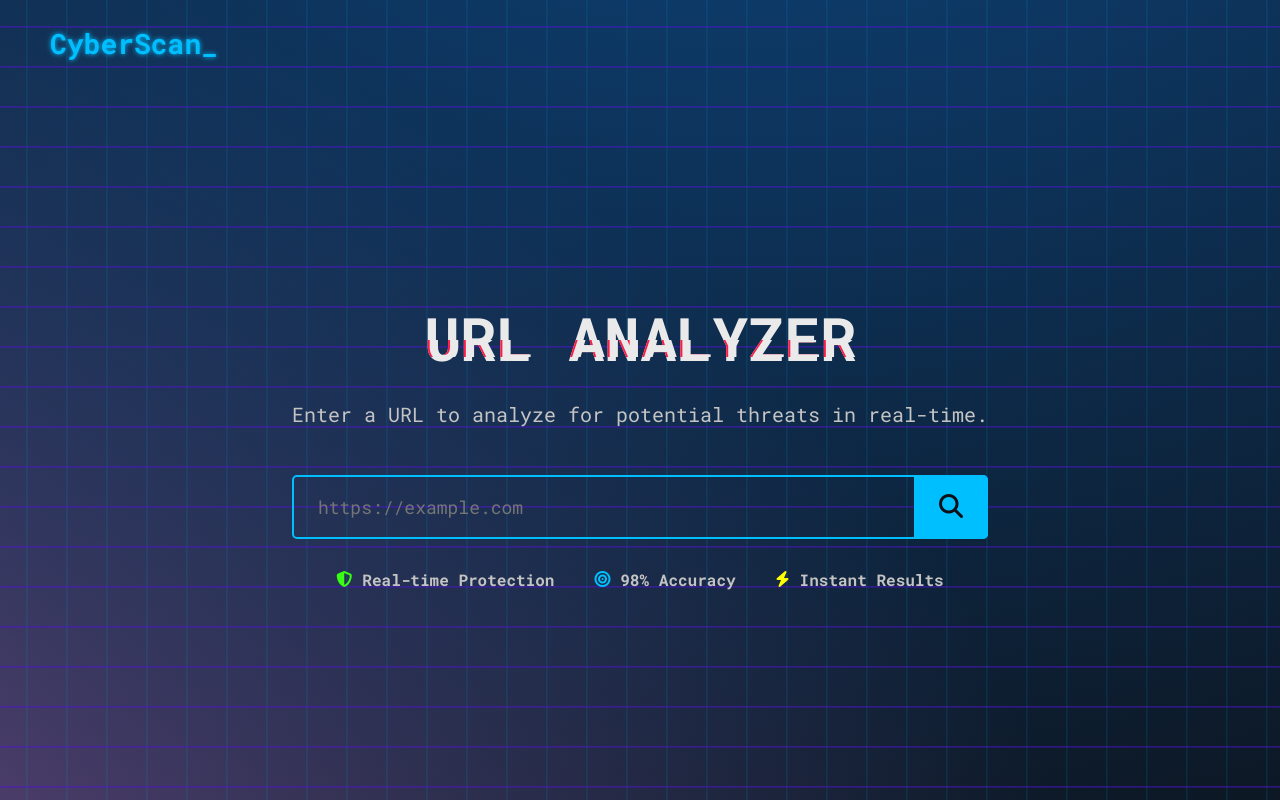
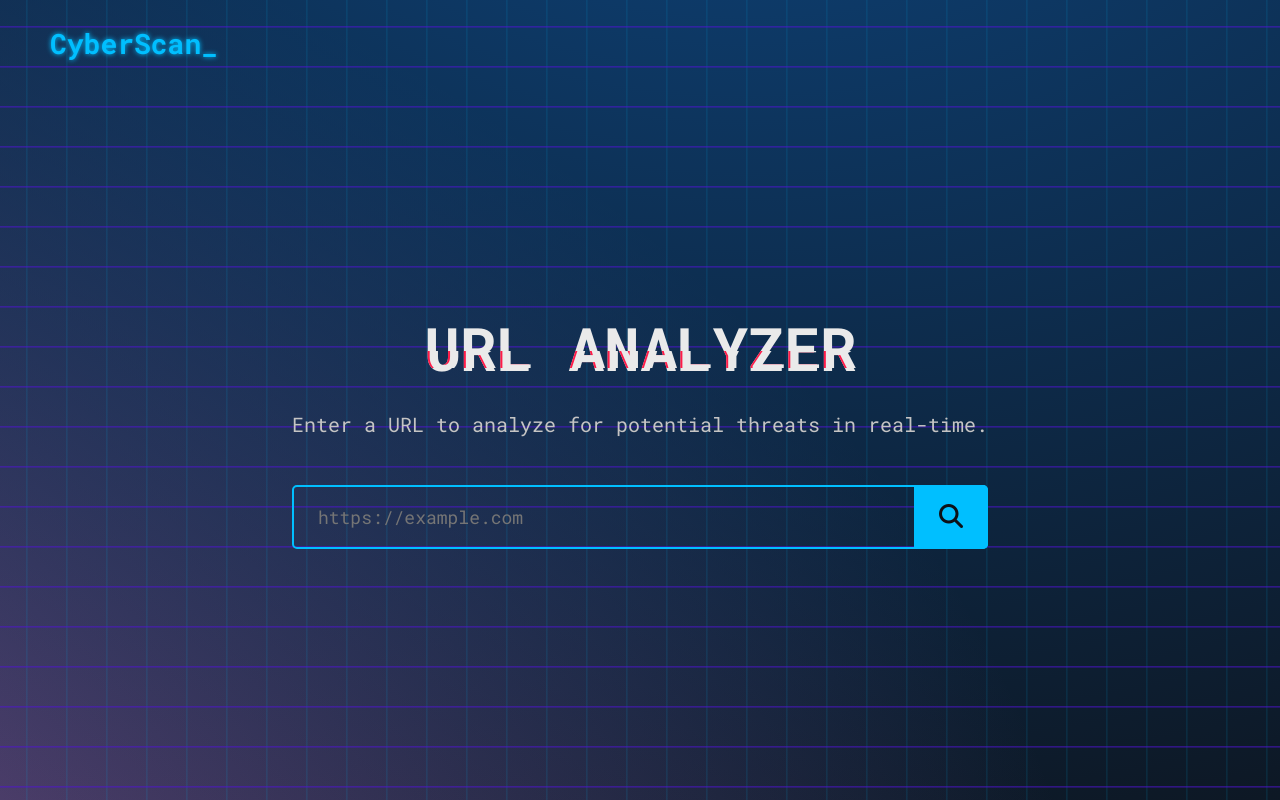
Before and after one commit to Darky1407/PhishingSiteChecker, a Flask app: page / in a window 1280 px wide. Run offline with Flask 3, Linux system fonts and the light colour scheme; parts of the project's set-up code (start-up, migrations or seed data) failed here and were passed over; some libraries are stand-ins or nearby versions.

Commit message:
Update index.html

```diff
--- a/templates/index.html
+++ b/templates/index.html
@@ -5,16 +5,13 @@
 <meta name="viewport" content="width=device-width, initial-scale=1.0">
 <title>CyberScan | URL Analyzer</title>
 
-    <!-- Flask static CSS -->
+<!-- CSS from static folder -->
 <link rel="stylesheet" href="{{ url_for('static', filename='style.css') }}">
-<script src="{{ url_for('static', filename='script.js') }}"></script>
 
-    <!-- Google Fonts -->
 <link rel="preconnect" href="https://fonts.googleapis.com">
 <link rel="preconnect" href="https://fonts.gstatic.com" crossorigin>
 <link href="https://fonts.googleapis.com/css2?family=Roboto+Mono:wght@400;700&display=swap" rel="stylesheet">
 
-    <!-- Font Awesome -->
 <link rel="stylesheet" href="https://cdnjs.cloudflare.com/ajax/libs/font-awesome/6.1.1/css/all.min.css">
 </head>
 <body>
@@ -31,11 +28,6 @@
             <div class="input-wrapper">
                 <input type="text" id="urlInput" placeholder="https://example.com">
                 <button id="checkButton"><i class="fas fa-search"></i></button>
-            </div>
-            <div class="features">
-                <div class="feature-item"><i class="fas fa-shield-alt icon-safe"></i> Real-time Protection</div>
-                <div class="feature-item"><i class="fas fa-bullseye icon-primary"></i> 98% Accuracy</div>
-                <div class="feature-item"><i class="fas fa-bolt icon-warning"></i> Instant Results</div>
             </div>
         </div>
 
@@ -74,7 +66,7 @@
         </div>
     </main>
 
-    <!-- Flask static JS -->
+    <!-- JS from static folder -->
     <script src="{{ url_for('static', filename='script.js') }}"></script>
 </body>
 </html>
```
Lines whose indentation alone changed are shown as unchanged.
